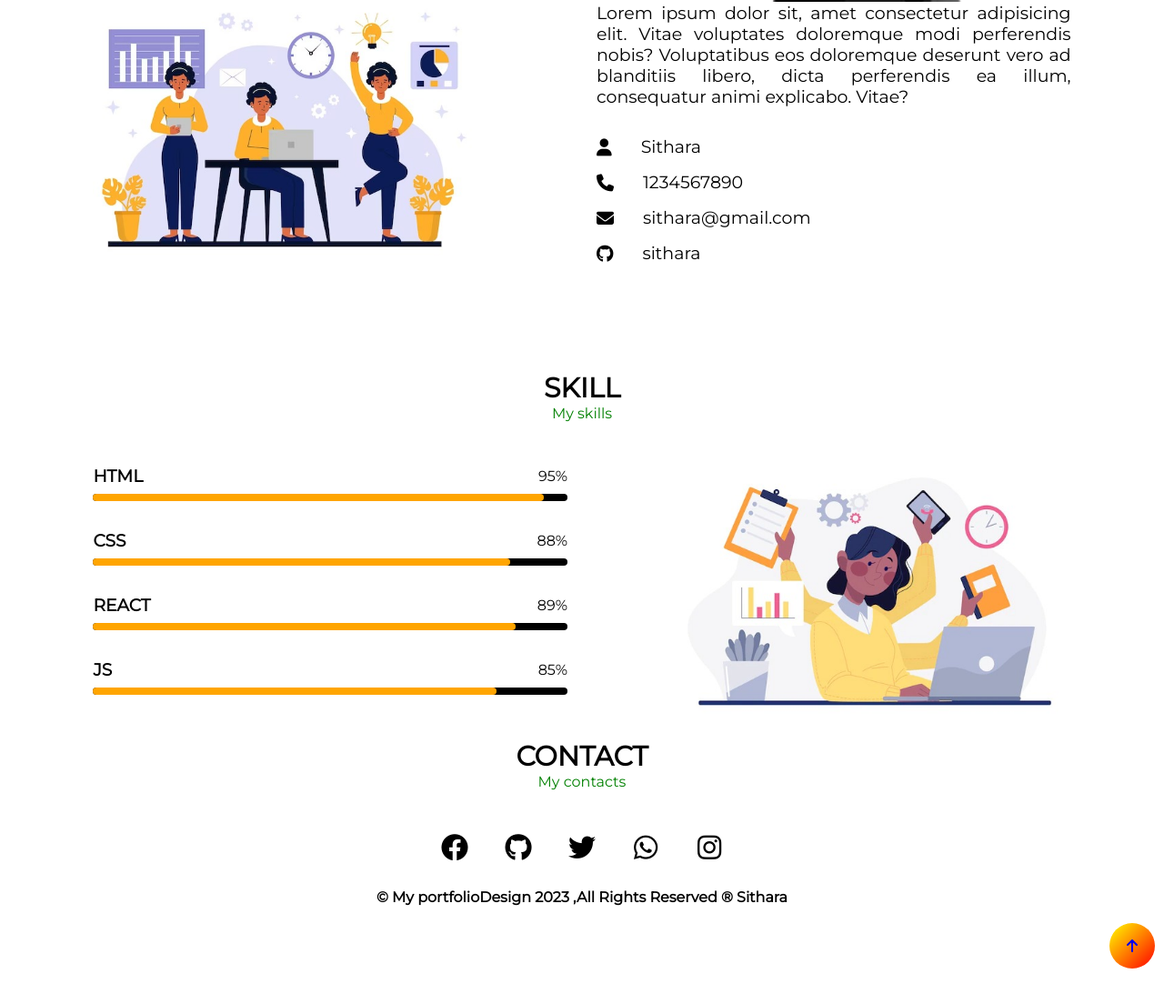
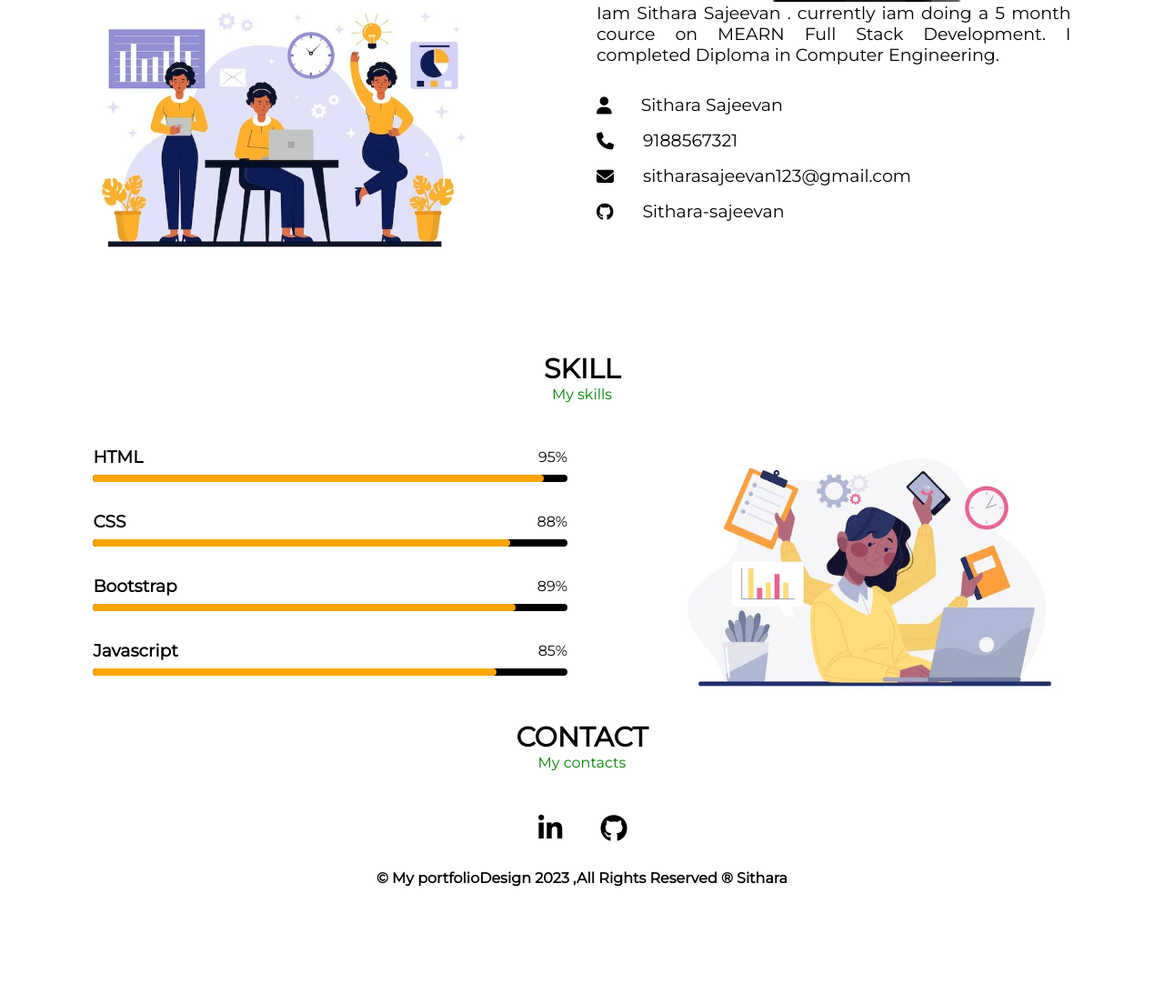
Before and after one commit to Sithara-sajeevan/Portfolio, a plain HTML site: page index.html in a window 1280 px wide. Shown: the part 798-1902 px from the top of the page at 91% size. After the commit the page ends 1792 px from the top, so only its background shows below. Drawn offline with Linux system fonts and the light colour scheme; a web font is replaced by a local one.

Commit message:
portfolio

```diff
--- a/index.html
+++ b/index.html
@@ -37,7 +37,7 @@
             <h1 class="h">I am <span class="lastname">Sithara</span></h1>
             <p>this is my official  portfolio website to describe all <br>
                  details and work experiene in web development  </p>
-            <a class="download" href="https://drive.google.com/file/d/1-TOSGQUbMT9-bB6pwqzB2DQIp4ZIB7h5/view?usp=sharing" target="_blank" download="">DOWNLOAD CV</a>
+            <a class="download" href="https://drive.google.com/file/d/1BZinhP8ah9EgsoTHMU1KadIcoc5vIPCb/view" target="_blank" download="">DOWNLOAD CV</a>
         </div>
 
         <!-- imag transmission -->
@@ -60,24 +60,24 @@
 <!-- content -->
 <div class="about-details">
     <p>
-        Lorem ipsum dolor sit, amet consectetur adipisicing elit. Vitae voluptates doloremque modi perferendis nobis? Voluptatibus eos doloremque deserunt vero ad blanditiis libero, dicta perferendis ea illum, consequatur animi explicabo. Vitae?
+        Iam Sithara Sajeevan . currently iam doing a 5 month cource on MEARN Full Stack Development. I completed Diploma in Computer Engineering.
     </p>
     <div class="information">
         <div class="info-box">
             <i class="fa-solid fa-user"></i>
-            <span>Sithara</span>
+            <span>Sithara Sajeevan</span>
         </div>
         <div class="info-box">
             <i class="fa-solid fa-phone"></i>
-            <span>1234567890</span>
+            <span>9188567321</span>
         </div>
         <div class="info-box">
             <i class="fa-solid fa-envelope"></i>
-            <span>sithara@gmail.com</span>
+            <span>sitharasajeevan123@gmail.com</span>
         </div>
         <div class="info-box">
             <i class="fa-brands fa-github"></i>
-            <span>sithara</span>
+            <span>Sithara-sajeevan</span>
         </div>
 
     </div>
@@ -108,13 +108,13 @@
             <div class="base-bar css-bar"></div>
         </div>
         <div class="bar-container">
-            <h3>REACT</h3>
+            <h3>Bootstrap</h3>
             <span>89%</span>
             <div class="base-bar"></div>
             <div class="base-bar react-bar"></div>
         </div>
         <div class="bar-container">
-            <h3>JS</h3>
+            <h3>Javascript</h3>
             <span>85%</span>
             <div class="base-bar"></div>
             <div class="base-bar js-bar"></div>
@@ -140,30 +140,18 @@
 
             <div class="icon">
                 <a href="https://www.linkedin.com/in/sithara-sajeevan-b40229253/">
-                    <i class="fa-brands fa-facebook"></i>
+                    <i class="fa-brands fa-linkedin-in"></i>
+
                 </a>
             </div>
         <div class="icon">
-            <a href="https://www.linkedin.com/in/sithara-sajeevan-b40229253/">
+            <a href="https://github.com/Sithara-sajeevan">
                 <i class="fa-brands fa-github"></i>
+
             </a>
         </div>
 
-        <div class="icon">
-            <a href="https://www.linkedin.com/in/sithara-sajeevan-b40229253/">
-                <i class="fa-brands fa-twitter"></i>
-            </a>
-        </div>
-        <div class="icon">
-            <a href="https://www.linkedin.com/in/sithara-sajeevan-b40229253/">
-                <i class="fa-brands fa-whatsapp"></i>
-            </a>
-        </div>
-        <div class="icon">
-            <a href="https://www.linkedin.com/in/sithara-sajeevan-b40229253/">
-                <i class="fa-brands fa-instagram"></i>
-            </a>
-        </div>
+
 
     </div>
 
@@ -173,11 +161,7 @@
         <p style="text-align: center; font-weight: bold;"> &copy; My portfolioDesign 2023 ,All Rights Reserved &reg; Sithara
              </p>
              <br>
-            <div class="up-arrow">
-                <a href="container">
-                    <i class="fa-solid fa-arrow-up"></i>
-                </a>
-            </div>
+
 
     </footer>
 
```
Also changed, not shown: 1 other file.
